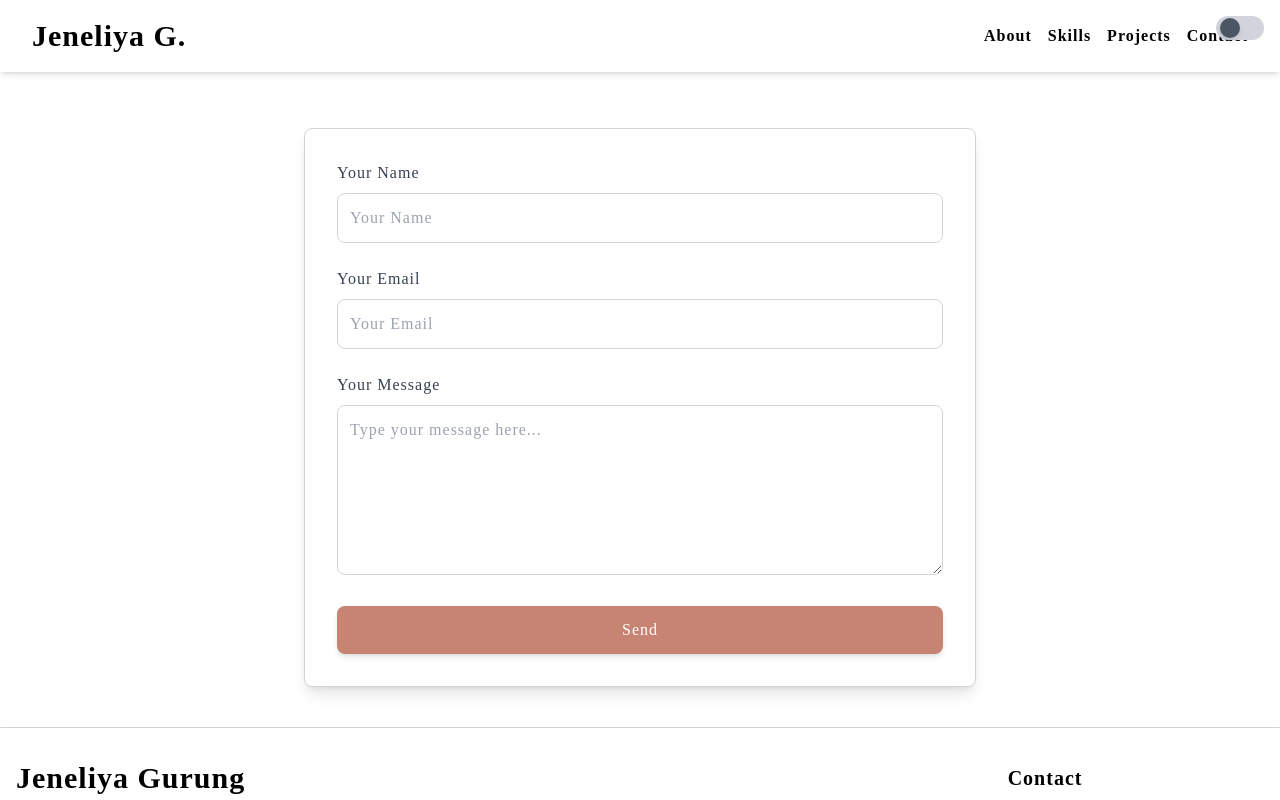
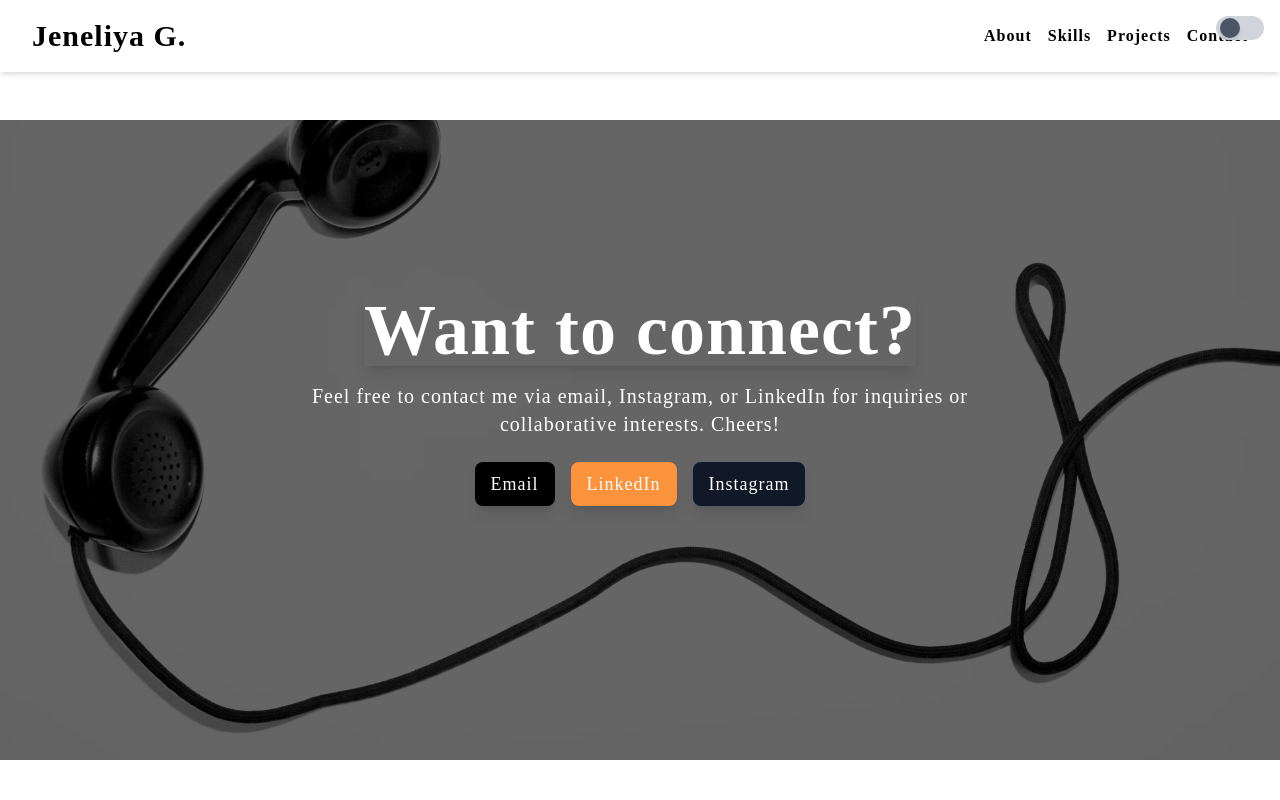
Before and after one commit to Jeneliya12/My_Portfolio, a React (Vite) app: page /My_Portfolio/contact in a window 1280 px wide. Shown: the top 800 px of the page. Built offline with nearby package versions, Linux system fonts and the light colour scheme.

Commit message:
edit contact form

```diff
--- a/src/components/contact.jsx
+++ b/src/components/contact.jsx
@@ -26,13 +26,60 @@ function Contact({ activeLink, theme }) {
           console.log(error.text);
           setMessageStatus("error");
           setTimeout(() => setMessageStatus(null), 3000);
-          gi;
         }
       );
   };
 
   return (
     <section id="contact">
+      {/* Contact Wall with Overlay Text */}
+      <div className="relative overflow-hidden mb-12 pt-20">
+        <img
+          src="/My_Portfolio/contact.avif"
+          alt="Contact Wall Background"
+          className="w-full h-[50vh] sm:h-[60vh] md:h-[70vh] lg:h-[80vh] object-cover"
+          style={{
+            filter: theme === "dark" ? "brightness(0.6)" : "brightness(0.4)",
+          }}
+        />
+        <div className="absolute inset-0 flex flex-col items-center justify-center text-center px-4 lg:px-8">
+          <h2 className="text-4xl sm:text-5xl md:text-6xl lg:text-7xl font-bold text-white shadow-lg">
+            Want to connect?
+          </h2>
+          <p className="text-base sm:text-lg md:text-xl text-white mt-4 mb-6 max-w-2xl">
+            Feel free to contact me via email, Instagram, or LinkedIn for
+            inquiries or collaborative interests. Cheers!
+          </p>
+          <div className="flex flex-col sm:flex-row sm:space-x-4 space-y-4 sm:space-y-0">
+            <a
+              href="mailto:gurungjeneliya@gmail.com"
+              className="text-white text-lg bg-black px-4 py-2 rounded-lg shadow-lg hover:bg-orange-600 transition duration-300"
+              target="_blank"
+              rel="noopener noreferrer"
+            >
+              Email
+            </a>
+            <a
+              href="https://www.linkedin.com/in/jeneliya-gurung-26903422a/"
+              className="text-white text-lg bg-orange-400 px-4 py-2 rounded-lg shadow-lg hover:bg-blue-700 transition duration-300"
+              target="_blank"
+              rel="noopener noreferrer"
+            >
+              LinkedIn
+            </a>
+            <a
+              href="https://www.instagram.com/jeneliya_gurung_"
+              className="text-white text-lg bg-gray-900 px-4 py-2 rounded-lg shadow-lg hover:bg-pink-600 transition duration-300"
+              target="_blank"
+              rel="noopener noreferrer"
+            >
+              Instagram
+            </a>
+          </div>
+        </div>
+      </div>
+
+      {/* Contact Form */}
       <div className="container mx-auto px-4">
         <h2
           className={`text-3xl sm:text-4xl font-bold text-center mb-12 ${
@@ -92,7 +139,7 @@ function Contact({ activeLink, theme }) {
           {/* Email Field */}
           <div>
             <label
-              htmlFor="email"
+              htmlFor="from_email"
               className={`block text-sm sm:text-base font-medium mb-2 ${
                 theme === "dark" ? "text-gray-300" : "text-gray-700"
               }`}
@@ -101,8 +148,8 @@ function Contact({ activeLink, theme }) {
             </label>
             <input
               type="email"
-              id="email"
-              name="email"
+              id="from_email"
+              name="from_email"
               placeholder="Your Email"
               className={`w-full p-3 border rounded-lg focus:outline-none focus:ring-2 ${
                 theme === "dark"
```
